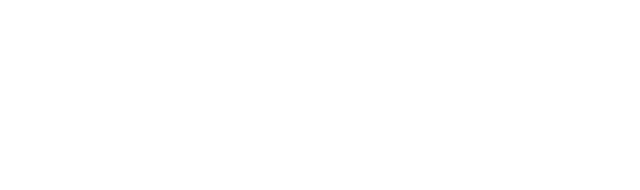
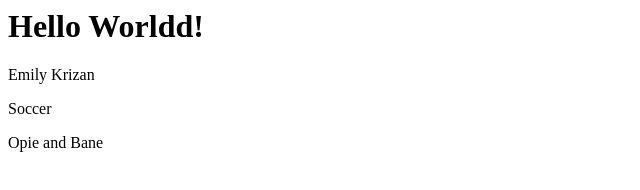
Before and after one commit to ecarlson15/git-inclass, a plain HTML site: page index.html in a window 1280 px wide. Shown: the whole page, without its empty margins (0-640 px from the left). Drawn offline with Linux system fonts and the light colour scheme.

Commit message:
Added two paragraphs to the homepage

```diff
--- a/index.html
+++ b/index.html
@@ -4,4 +4,19 @@
 
 	</head>
 
+	<body>
+		<h1>
+			Hello Worldd!
+		</h1>
+		<p>
+			Emily Krizan
+		</p>
+		<p>
+			Soccer
+		</p>
+		<p>
+			Opie and Bane
+		</p>
+	</body>
+
 </html>
```
